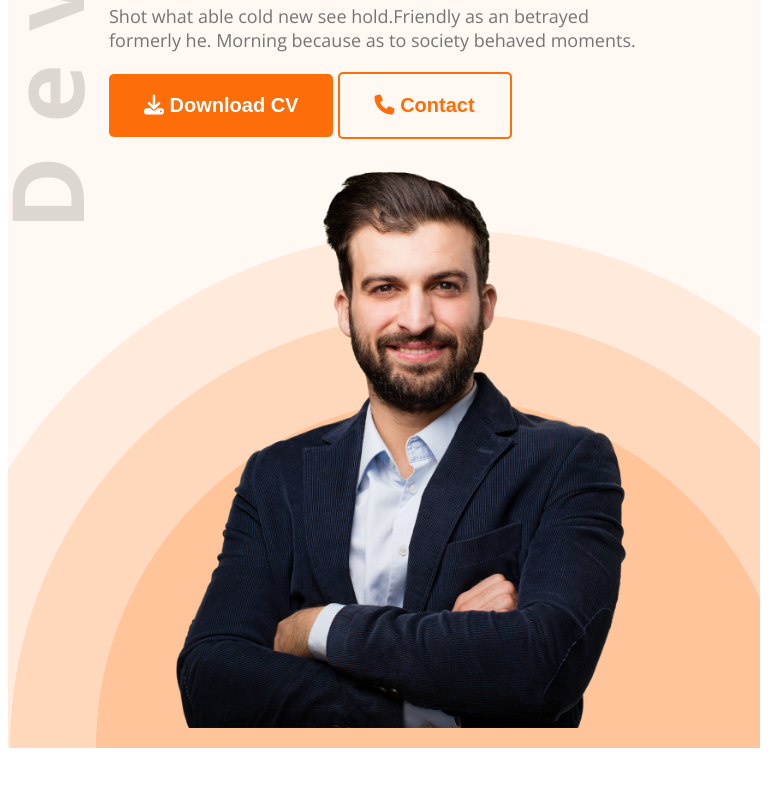
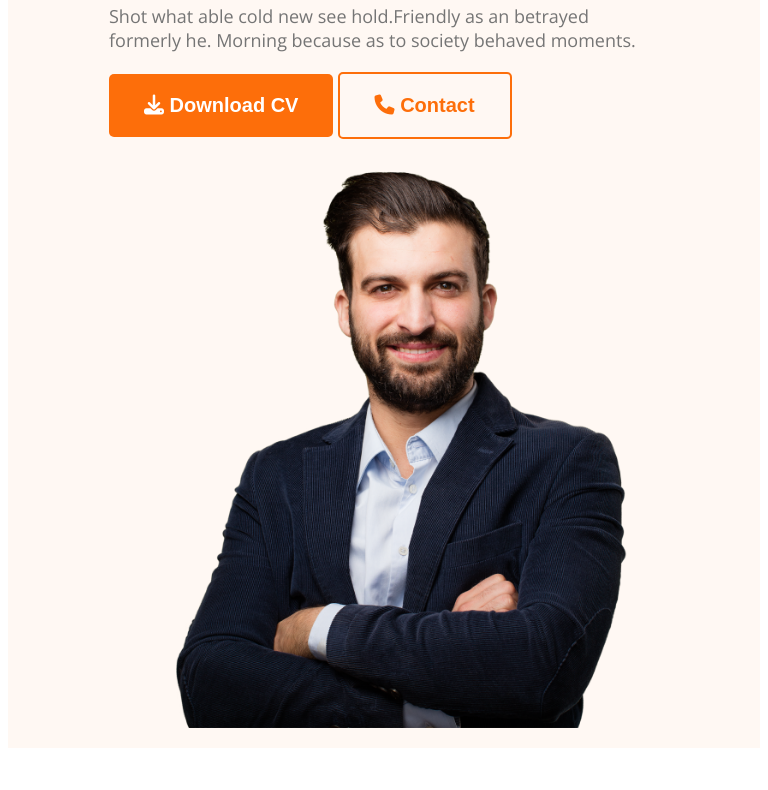
Before and after one commit to juixer/portfolio-practice, a plain HTML site: page index.html in a window 768 px wide. Shown: the part 550-1340 px from the top of the page. Drawn offline with nearby package versions, Linux system fonts and the light colour scheme.

Commit message:
some issue fixed

```diff
--- a/style.css
+++ b/style.css
@@ -278,5 +278,8 @@ footer{
     .btn_primary{
         margin-bottom: 10px;
     }
+    header{
+        background-image: none;
+    }
 
 }
```
